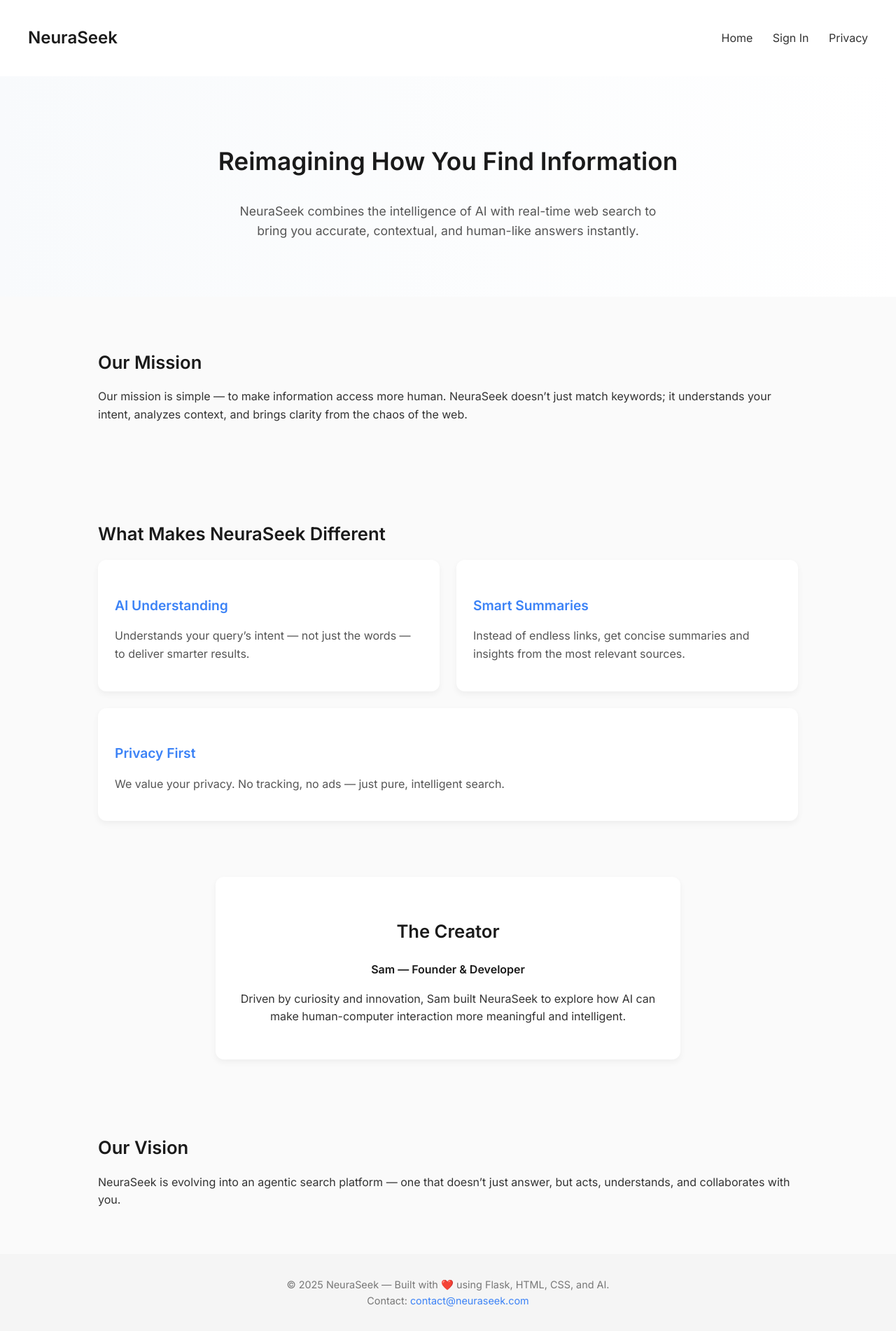
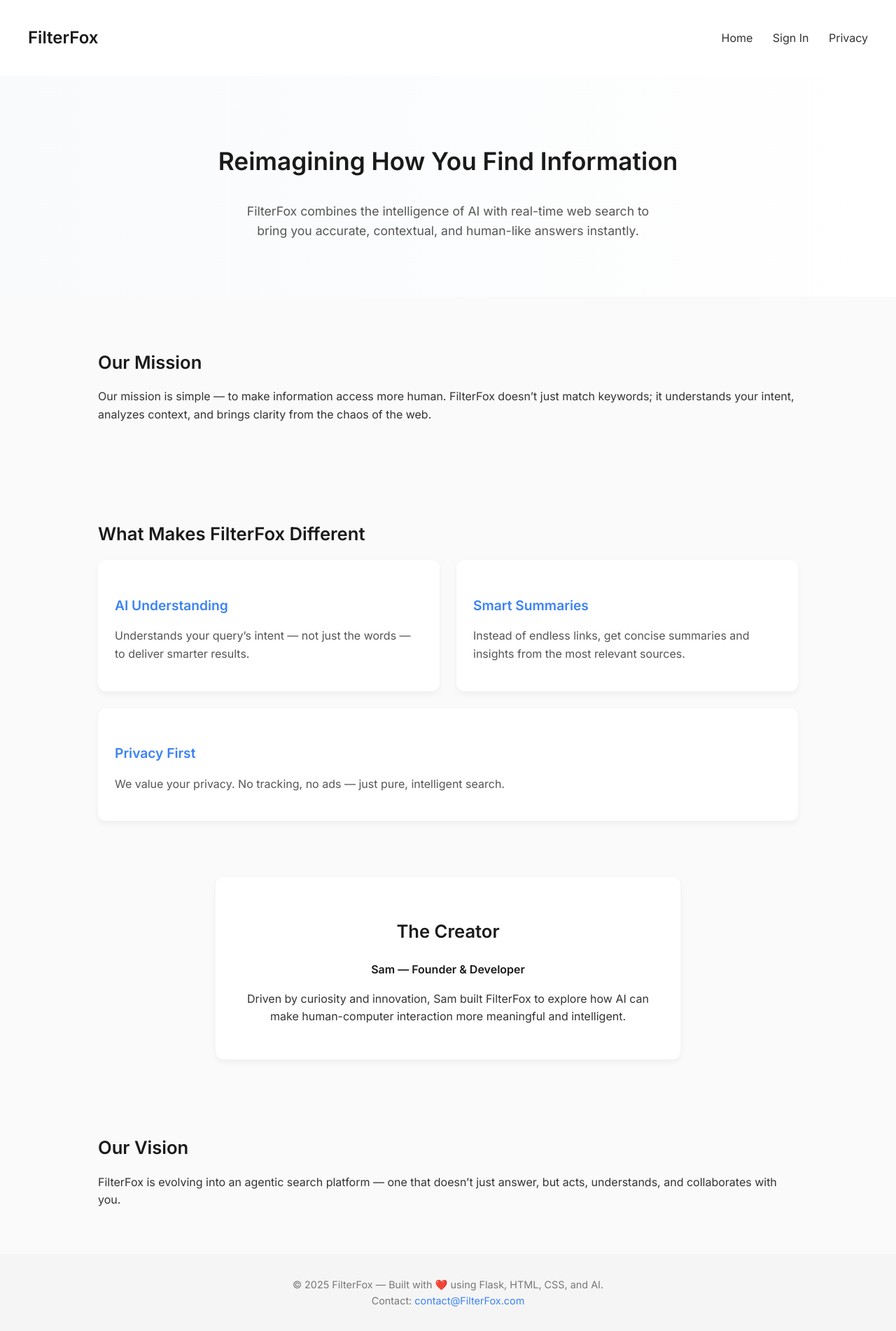
Before and after one commit to Sam-bot-dev/Filterfox, a Flask app: page /about in a window 1280 px wide. Shown: the whole page at 70% size. Run offline with Flask 3, Linux system fonts and the light colour scheme.

Commit message:
changed namming in about and privacy file

```diff
--- a/templates/about.html
+++ b/templates/about.html
@@ -3,7 +3,7 @@
 <head>
 <meta charset="UTF-8" />
 <meta name="viewport" content="width=device-width, initial-scale=1" />
-<title>About | NeuraSeek</title>
+<title>About | FilterFox</title>
 <link href="https://fonts.googleapis.com/css2?family=Inter:wght@400;600&display=swap" rel="stylesheet">
 <style>
   :root {
@@ -146,7 +146,7 @@
 <body>
 
 <header>
-  <h1>NeuraSeek</h1>
+  <h1>FilterFox</h1>
   <nav>
     <a href="/">Home</a>
     <a href="signin.html">Sign In</a>
@@ -156,16 +156,16 @@
 
 <section class="hero">
   <h2>Reimagining How You Find Information</h2>
-  <p>NeuraSeek combines the intelligence of AI with real-time web search to bring you accurate, contextual, and human-like answers instantly.</p>
+  <p>FilterFox combines the intelligence of AI with real-time web search to bring you accurate, contextual, and human-like answers instantly.</p>
 </section>
 
 <section class="section">
   <h3>Our Mission</h3>
-  <p>Our mission is simple — to make information access more human. NeuraSeek doesn’t just match keywords; it understands your intent, analyzes context, and brings clarity from the chaos of the web.</p>
+  <p>Our mission is simple — to make information access more human. FilterFox doesn’t just match keywords; it understands your intent, analyzes context, and brings clarity from the chaos of the web.</p>
 </section>
 
 <section class="section">
-  <h3>What Makes NeuraSeek Different</h3>
+  <h3>What Makes FilterFox Different</h3>
   <div class="features">
     <div class="feature-card">
       <h4>AI Understanding</h4>
@@ -185,17 +185,17 @@
 <section class="section creator">
   <h3>The Creator</h3>
   <h4>Sam — Founder & Developer</h4>
-  <p>Driven by curiosity and innovation, Sam built NeuraSeek to explore how AI can make human-computer interaction more meaningful and intelligent.</p>
+  <p>Driven by curiosity and innovation, Sam built FilterFox to explore how AI can make human-computer interaction more meaningful and intelligent.</p>
 </section>
 
 <section class="section">
   <h3>Our Vision</h3>
-  <p>NeuraSeek is evolving into an agentic search platform — one that doesn’t just answer, but acts, understands, and collaborates with you.</p>
+  <p>FilterFox is evolving into an agentic search platform — one that doesn’t just answer, but acts, understands, and collaborates with you.</p>
 </section>
 
 <footer>
-  © 2025 NeuraSeek — Built with ❤️ using Flask, HTML, CSS, and AI.
-  <br>Contact: <a href="mailto:contact@neuraseek.com">contact@neuraseek.com</a>
+  © 2025 FilterFox — Built with ❤️ using Flask, HTML, CSS, and AI.
+  <br>Contact: <a href="mailto:contact@FilterFox.com">contact@FilterFox.com</a>
 </footer>
 
 </body>
```
Also changed, not shown: templates/privacy.html (+6 -6 lines).
